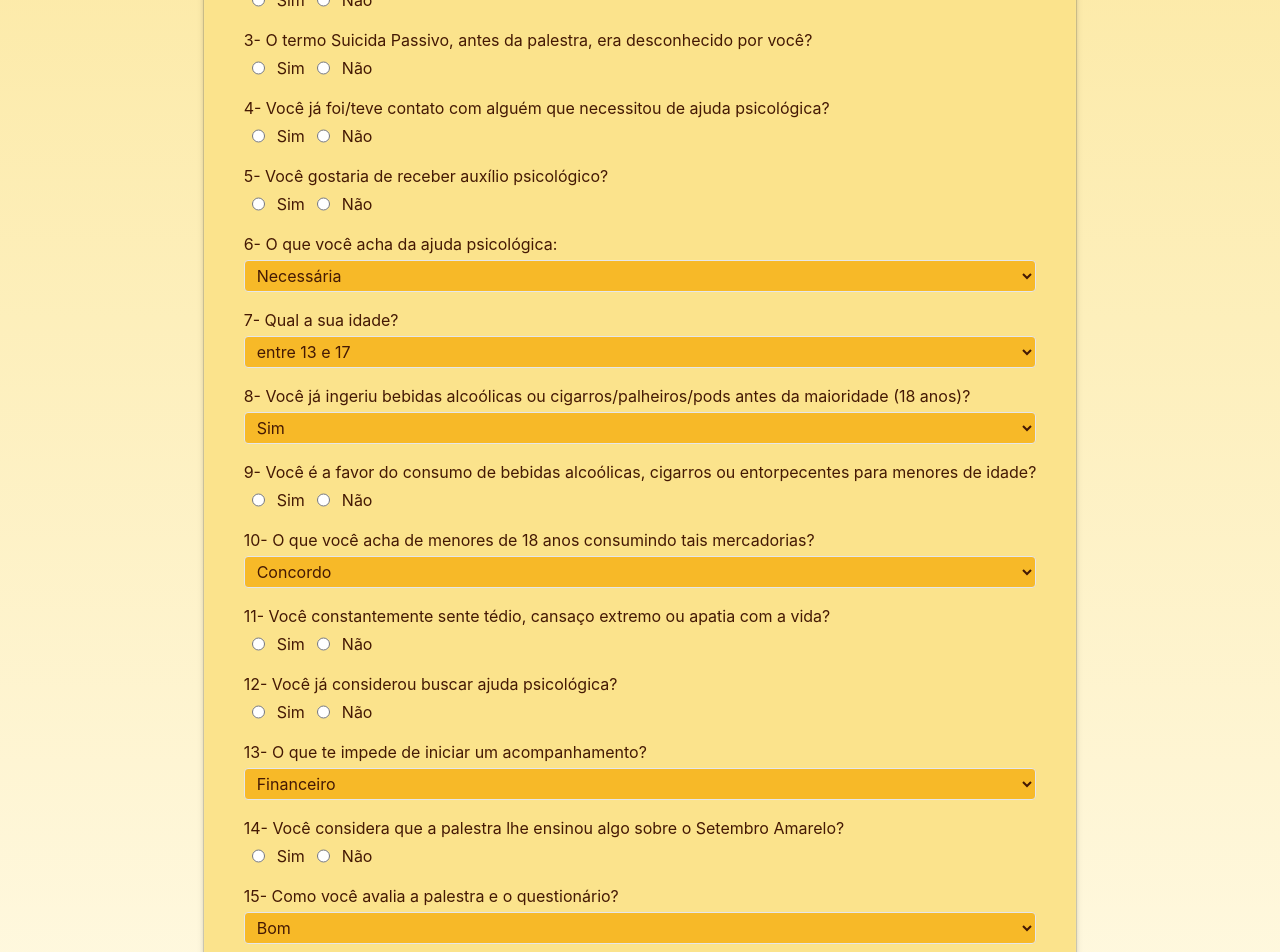
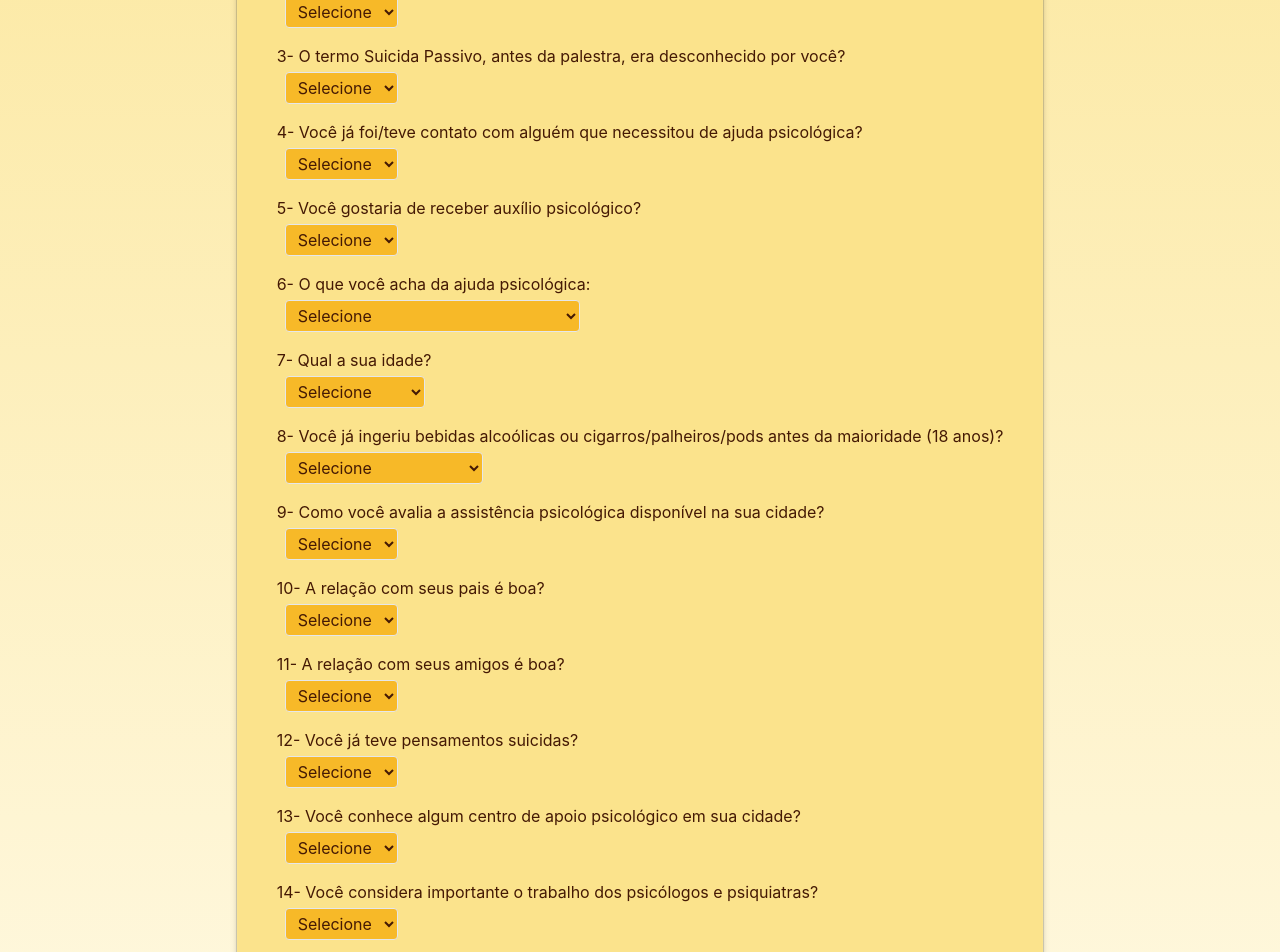
Before and after one commit to gewentz/setembroAmarelo, a React (Vite) app: page / in a window 1280 px wide. Shown: the part 560-1512 px from the top of the page. Built offline with nearby package versions, Linux system fonts and the light colour scheme.

Commit message:
"Updated package-lock.json and refactored Formulario component in form.tsx, adding select elements and modifying question labels and options."

```diff
--- a/src/App.tsx
+++ b/src/App.tsx
@@ -1,6 +1,12 @@
+import { useState } from "react";
 import Formulario from "./components/form"
 
 function App() {
+
+  const [questionarios, setQuestionarios] = useState([]);
+  const addQuestionario = (novoQuestionario) => {
+    setQuestionarios([...questionarios, novoQuestionario]);
+  };
 
   return (
     <main className="flex flex-col w-full h-full items-center bg-gradient-to-t from-selectiveyellow-50 to-selectiveyellow-200">
@@ -15,7 +21,7 @@ function App() {
 
           <div className="relative shadow-shape bg-selectiveyellow-200 p-4 md:p-10 flex flex-col md:gap-1 pb-10 mx-2">
             <h2 className="text-center uppercase font-bold text-selectiveyellow-950">Responda de forma sincera a todas as perguntas!</h2>
-            <Formulario />
+            <Formulario addQuestionario={addQuestionario}/>
           </div>
 
           <div className="relative p-4 md:p-10 flex md:gap-4 pb-10">
@@ -30,7 +36,7 @@ function App() {
           <div className="flex justify-center items-center bg-selectiveyellow-700 text-selectiveyellow-400 w-full h-16">
             <p className="text-center text-[10px] md:text-base">Desenvolvido por <a href="https://wentz.dev.br" target="_blank" rel="noopener noreferrer">Wentz.dev</a>, todos os direitos reservados. &#169;2024</p>
 
-            <a href="https://wentz.dev.br" target="_blank" className="size-20 md:size-24"><img src="/public/logo white.svg" alt="Logo Wentz.dev.br" /></a>
+            <a href="https://wentz.dev.br" target="_blank" className="size-20 md:size-24"><img src="/logo white.svg" alt="Logo Wentz.dev.br" /></a>
           </div>
         </footer>
     </main>
--- a/src/components/form.tsx
+++ b/src/components/form.tsx
@@ -1,172 +1,352 @@
-import React, { useState } from 'react';
-import axios from 'axios';
+import { useState } from "react";
+import axios from "axios";
 
-const Formulario: React.FC = () => {
-  const [respostas, setRespostas] = useState({
-    q1: '',
-    q2: '',
-    q3: '',
-    q4: '',
-    q5: '',
-    q6: '',
-    q7: '',
-    q8: '',
-    q9: '',
-    q10: '',
-    q11: '',
-    q12: '',
-    q13: '',
-    q14: '',
-    q15: '',
+const Formulario = ({ addQuestionario }) => {
+  const [formData, setFormData] = useState({
+    q1: "",
+    q2: "",
+    q3: "",
+    q4: "",
+    q5: "",
+    q6: "",
+    q7: "",
+    q8: "",
+    q9: "",
+    q10: "",
+    q11: "",
+    q12: "",
+    q13: "",
+    q14: "",
+    q15: "",
   });
 
-  const handleChange = (e: React.ChangeEvent<HTMLInputElement | HTMLSelectElement>) => {
-    const { name, value } = e.target;
-    setRespostas(prevState => ({ ...prevState, [name]: value }));
+  const handleChange = (e) => {
+    setFormData({
+      ...formData,
+      [e.target.name]: e.target.value,
+    });
   };
 
-  const handleSubmit = async (e: React.FormEvent) => {
+  const handleSubmit = async (e) => {
     e.preventDefault();
 
     try {
-      const response = await axios.post('https://backend-setembro-amarelo.onrender.com/send', respostas);
-      console.log('Resposta do servidor:', response.data);
+      const response = await axios.post(
+        "https://backend-setembro-amarelo.onrender.com/questionario",
+        formData,
+        {
+          headers: {
+            "Content-Type": "application/json",
+          },
+        }
+      );
+      if (typeof addQuestionario === 'function') {
+        addQuestionario(response.data);
+      } else {
+        console.error("addQuestionario não é uma função");
+      }
+      setFormData({
+        q1: "",
+        q2: "",
+        q3: "",
+        q4: "",
+        q5: "",
+        q6: "",
+        q7: "",
+        q8: "",
+        q9: "",
+        q10: "",
+        q11: "",
+        q12: "",
+        q13: "",
+        q14: "",
+        q15: "",
+      });
     } catch (error) {
-      console.error('Erro ao enviar os dados:', error);
+      if (error.response) {
+        console.log("Erro da API:", error.response.data);
+      } else {
+        console.log("Erro:", error);
+      }
     }
   };
 
   return (
-    <form onSubmit={handleSubmit} className="flex flex-col gap-4 text-selectiveyellow-950">
-      <div className='flex flex-col gap-1'>
+    <form
+      onSubmit={handleSubmit}
+      className="flex flex-col gap-4 text-selectiveyellow-950"
+    >
+      <div className="flex flex-col gap-1">
         <label>1- Você conhece ou já ouviu falar no setembro amarelo?</label>
-        <div className='flex gap-3 ml-2'>
-          <input type="radio" name="q1" value="Sim" onChange={handleChange} /> Sim
-          <input type="radio" name="q1" value="Não" onChange={handleChange} /> Não
+        <div className="flex gap-3 ml-2">
+          <select
+            required
+            name="q1"
+            onChange={handleChange}
+            value={formData.q1}
+            className="border rounded px-2 py-1 bg-selectiveyellow-400"
+          >
+            <option className="hover:bg-selectiveyellow-200" value="">Selecione</option>
+            <option className="hover:bg-selectiveyellow-200" value="Sim">Sim</option>
+            <option className="hover:bg-selectiveyellow-200" value="Não">Não</option>
+          </select>
         </div>
       </div>
 
-      <div className='flex flex-col gap-1'>
+      <div className="flex flex-col gap-1">
         <label>2- Você conhecia a história de origem do setembro amarelo?</label>
-        <div className='flex gap-3 ml-2'>
-          <input type="radio" name="q2" value="Sim" onChange={handleChange} /> Sim
-          <input type="radio" name="q2" value="Não" onChange={handleChange} /> Não
+        <div className="flex gap-3 ml-2">
+          <select
+            required
+            name="q2"
+            onChange={handleChange}
+            value={formData.q2}
+            className="border rounded px-2 py-1 bg-selectiveyellow-400"
+          >
+            <option className="hover:bg-selectiveyellow-200" value="">Selecione</option>
+            <option className="hover:bg-selectiveyellow-200" value="Sim">Sim</option>
+            <option className="hover:bg-selectiveyellow-200" value="Não">Não</option>
+          </select>
         </div>
       </div>
 
-      <div className='flex flex-col gap-1'>
+      <div className="flex flex-col gap-1">
         <label>3- O termo Suicida Passivo, antes da palestra, era desconhecido por você?</label>
-        <div className='flex gap-3 ml-2'>
-          <input type="radio" name="q3" value="Sim" onChange={handleChange} /> Sim
-          <input type="radio" name="q3" value="Não" onChange={handleChange} /> Não
+        <div className="flex gap-3 ml-2">
+          <select
+            required
+            name="q3"
+            onChange={handleChange}
+            value={formData.q3}
+            className="border rounded px-2 py-1 bg-selectiveyellow-400"
+          >
+            <option className="hover:bg-selectiveyellow-200" value="">Selecione</option>
+            <option className="hover:bg-selectiveyellow-200" value="Sim">Sim</option>
+            <option className="hover:bg-selectiveyellow-200" value="Não">Não</option>
+          </select>
         </div>
       </div>
 
-      <div className='flex flex-col gap-1'>
+      <div className="flex flex-col gap-1">
         <label>4- Você já foi/teve contato com alguém que necessitou de ajuda psicológica?</label>
-        <div className='flex gap-3 ml-2'>
-          <input type="radio" name="q4" value="Sim" onChange={handleChange} /> Sim
-          <input type="radio" name="q4" value="Não" onChange={handleChange} /> Não
+        <div className="flex gap-3 ml-2">
+          <select
+            required
+            name="q4"
+            onChange={handleChange}
+            value={formData.q4}
+            className="border rounded px-2 py-1 bg-selectiveyellow-400"
+          >
+            <option className="hover:bg-selectiveyellow-200" value="">Selecione</option>
+            <option className="hover:bg-selectiveyellow-200" value="Sim">Sim</option>
+            <option className="hover:bg-selectiveyellow-200" value="Não">Não</option>
+          </select>
         </div>
       </div>
 
-      <div className='flex flex-col gap-1'>
+      <div className="flex flex-col gap-1">
         <label>5- Você gostaria de receber auxílio psicológico?</label>
-        <div className='flex gap-3 ml-2'>
-          <input type="radio" name="q5" value="Sim" onChange={handleChange} /> Sim
-          <input type="radio" name="q5" value="Não" onChange={handleChange} /> Não
+        <div className="flex gap-3 ml-2">
+          <select
+            required
+            name="q5"
+            onChange={handleChange}
+            value={formData.q5}
+            className="border rounded px-2 py-1 bg-selectiveyellow-400"
+          >
+            <option className="hover:bg-selectiveyellow-200" value="">Selecione</option>
+            <option className="hover:bg-selectiveyellow-200" value="Sim">Sim</option>
+            <option className="hover:bg-selectiveyellow-200" value="Não">Não</option>
+          </select>
         </div>
       </div>
 
-      <div className='flex flex-col gap-1'>
+      <div className="flex flex-col gap-1">
         <label>6- O que você acha da ajuda psicológica:</label>
-        <select name="q6" onChange={handleChange} className='border rounded px-2 py-1 bg-selectiveyellow-400'>
+        <div className="flex gap-3 ml-2">
+          <select
+            required
+            name="q6"
+            onChange={handleChange}
+            value={formData.q6}
+            className="border rounded px-2 py-1 bg-selectiveyellow-400"
+          >
+            <option className="hover:bg-selectiveyellow-200" value="">Selecione</option>
             <option className="hover:bg-selectiveyellow-200" value="Necessária">Necessária</option>
             <option className="hover:bg-selectiveyellow-200" value="Não Necessária">Não Necessária</option>
-          <option className="hover:bg-selectiveyellow-200" value="Não tenho uma opinião sobre isso">Não tenho uma opinião sobre isso</option>
+            <option className="hover:bg-selectiveyellow-200" value="Não tenho uma opinião sobre isso">
+              Não tenho uma opinião sobre isso
+            </option>
           </select>
         </div>
+      </div>
 
-      <div className='flex flex-col gap-1'>
+      <div className="flex flex-col gap-1">
         <label>7- Qual a sua idade?</label>
-        <select name="q7" onChange={handleChange} className='border rounded px-2 py-1 bg-selectiveyellow-400'>
+        <div className="flex gap-3 ml-2">
+          <select
+            required
+            name="q7"
+            onChange={handleChange}
+            value={formData.q7}
+            className="border rounded px-2 py-1 bg-selectiveyellow-400"
+          >
+            <option className="hover:bg-selectiveyellow-200" value="">Selecione</option>
             <option className="hover:bg-selectiveyellow-200" value="entre 13 e 17">entre 13 e 17</option>
             <option className="hover:bg-selectiveyellow-200" value="entre 18 e 25">entre 18 e 25</option>
             <option className="hover:bg-selectiveyellow-200" value="entre 26 a 40">entre 26 a 40</option>
           </select>
         </div>
+      </div>
 
-      <div className='flex flex-col gap-1'>
+      <div className="flex flex-col gap-1">
         <label>8- Você já ingeriu bebidas alcoólicas ou cigarros/palheiros/pods antes da maioridade (18 anos)?</label>
-        <select name="q8" onChange={handleChange} className='border rounded px-2 py-1 bg-selectiveyellow-400'>
+        <div className="flex gap-3 ml-2">
+          <select
+            required
+            name="q8"
+            onChange={handleChange}
+            value={formData.q8}
+            className="border rounded px-2 py-1 bg-selectiveyellow-400"
+          >
+            <option className="hover:bg-selectiveyellow-200" value="">Selecione</option>
             <option className="hover:bg-selectiveyellow-200" value="Sim">Sim</option>
             <option className="hover:bg-selectiveyellow-200" value="Não">Não</option>
             <option className="hover:bg-selectiveyellow-200" value="Prefiro não comentar">Prefiro não comentar</option>
           </select>
         </div>
+      </div>
 
-      <div className='flex flex-col gap-1'>
-        <label>9- Você é a favor do consumo de bebidas alcoólicas, cigarros ou entorpecentes para menores de idade?</label>
-        <div className='flex gap-3 ml-2'>
-          <input type="radio" name="q9" value="Sim" onChange={handleChange} /> Sim
-          <input type="radio" name="q9" value="Não" onChange={handleChange} /> Não
+      <div className="flex flex-col gap-1">
+        <label>9- Como você avalia a assistência psicológica disponível na sua cidade?</label>
+        <div className="flex gap-3 ml-2">
+          <select
+            required
+            name="q9"
+            onChange={handleChange}
+            value={formData.q9}
+            className="border rounded px-2 py-1 bg-selectiveyellow-400"
+          >
+            <option className="hover:bg-selectiveyellow-200" value="">Selecione</option>
+            <option className="hover:bg-selectiveyellow-200" value="Bom">Bom</option>
+            <option className="hover:bg-selectiveyellow-200" value="Mediano">Mediano</option>
+            <option className="hover:bg-selectiveyellow-200" value="Ruim">Ruim</option>
+          </select>
         </div>
       </div>
 
-      <div className='flex flex-col gap-1'>
-        <label>10- O que você acha de menores de 18 anos consumindo tais mercadorias?</label>
-        <select name="q10" onChange={handleChange} className='border rounded px-2 py-1 bg-selectiveyellow-400'>
-          <option className="hover:bg-selectiveyellow-200" value="Concordo">Concordo</option>
-          <option className="hover:bg-selectiveyellow-200" value="Discordo">Discordo</option>
-          <option className="hover:bg-selectiveyellow-200" value="Prefiro não comentar">Prefiro não comentar</option>
+      <div className="flex flex-col gap-1">
+        <label>10- A relação com seus pais é boa?</label>
+        <div className="flex gap-3 ml-2">
+          <select
+            required
+            name="q10"
+            onChange={handleChange}
+            value={formData.q10}
+            className="border rounded px-2 py-1 bg-selectiveyellow-400"
+          >
+            <option className="hover:bg-selectiveyellow-200" value="">Selecione</option>
+            <option className="hover:bg-selectiveyellow-200" value="Sim">Sim</option>
+            <option className="hover:bg-selectiveyellow-200" value="Não">Não</option>
           </select>
-      </div>
-
-      <div className='flex flex-col gap-1'>
-        <label>11- Você constantemente sente tédio, cansaço extremo ou apatia com a vida?</label>
-        <div className='flex gap-3 ml-2'>
-          <input type="radio" name="q11" value="Sim" onChange={handleChange} /> Sim
-          <input type="radio" name="q11" value="Não" onChange={handleChange} /> Não
         </div>
       </div>
 
-      <div className='flex flex-col gap-1'>
-        <label>12- Você já considerou buscar ajuda psicológica?</label>
-        <div className='flex gap-3 ml-2'>
-          <input type="radio" name="q12" value="Sim" onChange={handleChange} /> Sim
-          <input type="radio" name="q12" value="Não" onChange={handleChange} /> Não
+      <div className="flex flex-col gap-1">
+        <label>11- A relação com seus amigos é boa?</label>
+        <div className="flex gap-3 ml-2">
+          <select
+            required
+            name="q11"
+            onChange={handleChange}
+            value={formData.q11}
+            className="border rounded px-2 py-1 bg-selectiveyellow-400"
+          >
+            <option className="hover:bg-selectiveyellow-200" value="">Selecione</option>
+            <option className="hover:bg-selectiveyellow-200" value="Sim">Sim</option>
+            <option className="hover:bg-selectiveyellow-200" value="Não">Não</option>
+          </select>
         </div>
       </div>
 
-      <div className='flex flex-col gap-1'>
-        <label>13- O que te impede de iniciar um acompanhamento?</label>
-        <select name="q13" onChange={handleChange} className='border rounded px-2 py-1 bg-selectiveyellow-400'>
+      <div className="flex flex-col gap-1">
+        <label>12- Você já teve pensamentos suicidas?</label>
+        <div className="flex gap-3 ml-2">
+          <select
+            required
+            name="q12"
+            onChange={handleChange}
+            value={formData.q12}
+            className="border rounded px-2 py-1 bg-selectiveyellow-400"
+          >
+            <option className="hover:bg-selectiveyellow-200" value="">Selecione</option>
+            <option className="hover:bg-selectiveyellow-200" value="Sim">Sim</option>
+            <option className="hover:bg-selectiveyellow-200" value="Não">Não</option>
+          </select>
+        </div>
+      </div>
+
+      <div className="flex flex-col gap-1">
+        <label>13- Você conhece algum centro de apoio psicológico em sua cidade?</label>
+        <div className="flex gap-3 ml-2">
+          <select
+            required
+            name="q13"
+            onChange={handleChange}
+            value={formData.q13}
+            className="border rounded px-2 py-1 bg-selectiveyellow-400"
+          >
+            <option className="hover:bg-selectiveyellow-200" value="">Selecione</option>
+            <option className="hover:bg-selectiveyellow-200" value="Sim">Sim</option>
+            <option className="hover:bg-selectiveyellow-200" value="Não">Não</option>
+          </select>
+        </div>
+      </div>
+
+      <div className="flex flex-col gap-1">
+        <label>14- Você considera importante o trabalho dos psicólogos e psiquiatras?</label>
+        <div className="flex gap-3 ml-2">
+          <select
+            required
+            name="q14"
+            onChange={handleChange}
+            value={formData.q14}
+            className="border rounded px-2 py-1 bg-selectiveyellow-400"
+          >
+            <option className="hover:bg-selectiveyellow-200" value="">Selecione</option>
+            <option className="hover:bg-selectiveyellow-200" value="Sim">Sim</option>
+            <option className="hover:bg-selectiveyellow-200" value="Não">Não</option>
+          </select>
+        </div>
+      </div>
+
+      <div className="flex flex-col gap-1">
+        <label>15- Quais fatores você acredita serem os principais obstáculos para o acesso à saúde mental?</label>
+        <div className="flex gap-3 ml-2">
+          <select
+            required
+            name="q15"
+            onChange={handleChange}
+            value={formData.q15}
+            className="border rounded px-2 py-1 bg-selectiveyellow-400"
+          >
+            <option className="hover:bg-selectiveyellow-200" value="">Selecione</option>
             <option className="hover:bg-selectiveyellow-200" value="Financeiro">Financeiro</option>
-          <option className="hover:bg-selectiveyellow-200" value="Falta de confiança/medo do profissional">Falta de confiança/medo do profissional</option>
+            <option className="hover:bg-selectiveyellow-200" value="Falta de confiança/medo do profissional">
+              Falta de confiança/medo do profissional
+            </option>
             <option className="hover:bg-selectiveyellow-200" value="Nada me impede">Nada me impede</option>
             <option className="hover:bg-selectiveyellow-200" value="Outro">Outro</option>
           </select>
         </div>
-
-      <div className='flex flex-col gap-1'>
-        <label>14- Você considera que a palestra lhe ensinou algo sobre o Setembro Amarelo?</label>
-        <div className='flex gap-3 ml-2'>
-          <input type="radio" name="q14" value="Sim" onChange={handleChange} /> Sim
-          <input type="radio" name="q14" value="Não" onChange={handleChange} /> Não
-        </div>
       </div>
 
-      <div className='flex flex-col gap-1'>
-        <label>15- Como você avalia a palestra e o questionário?</label>
-        <select name="q15" onChange={handleChange} className='border rounded px-2 py-1 bg-selectiveyellow-400'>
-          <option className="hover:bg-selectiveyellow-200" value="Bom">Bom</option>
-          <option className="hover:bg-selectiveyellow-200" value="Mediano">Mediano</option>
-          <option className="hover:bg-selectiveyellow-200" value="Ruim">Ruim</option>
-          <option className="hover:bg-selectiveyellow-200" value="Prefiro não comentar">Prefiro não comentar</option>
-        </select>
-      </div>
-
-      <button type="submit" className='bg-selectiveyellow-500 text-selectiveyellow-950 font-black uppercase px-4 py-2 rounded hover:bg-selectiveyellow-600'>Enviar</button>
+      <button
+        type="submit"
+        className="bg-selectiveyellow-500 text-selectiveyellow-950 font-black uppercase px-4 py-2 rounded hover:bg-selectiveyellow-600"
+      >
+        Enviar
+      </button>
     </form>
   );
 };
```
Also changed, not shown: 1 other file (tests, documents, lock files or other folders). Lines whose indentation alone changed are shown as unchanged.
